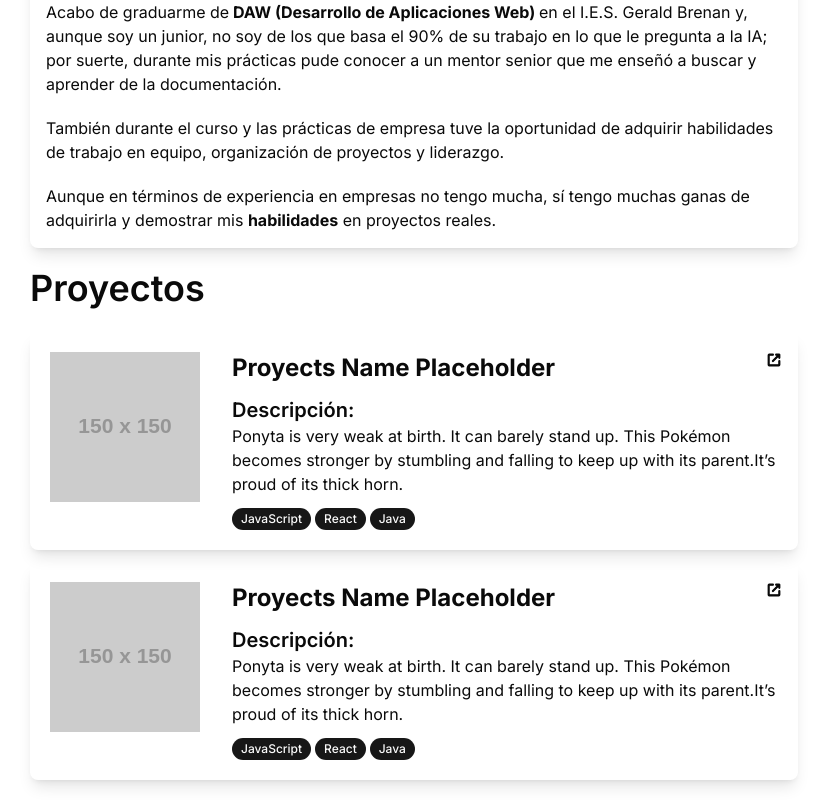
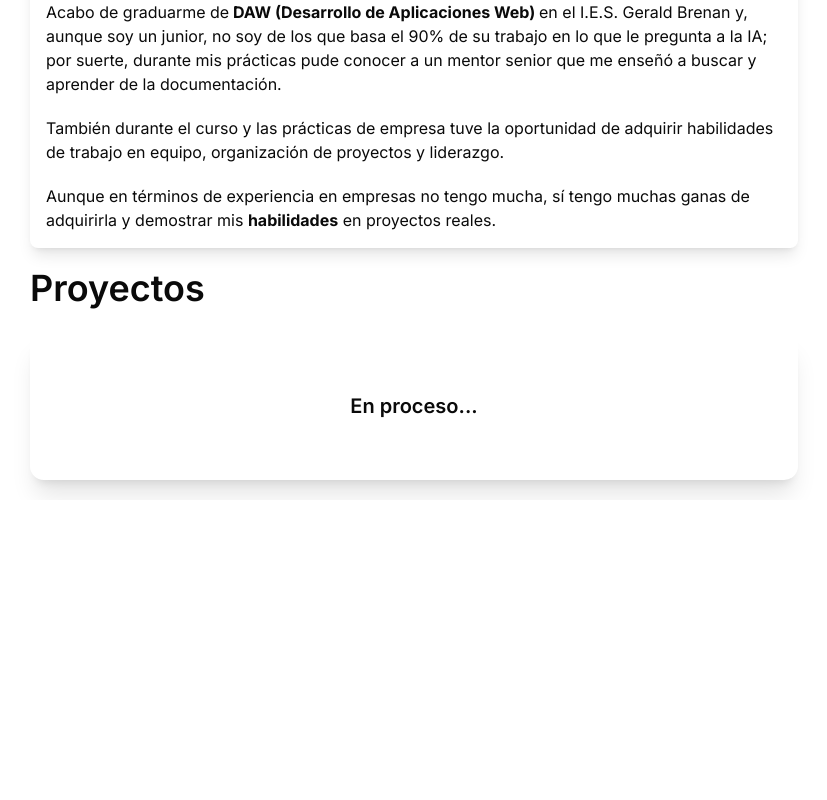
Before and after one commit to sliomota/Portafolio, a React (Vite) app: page / in a window 1280 px wide. Shown: the part 828-1628 px from the top of the page, without its empty margins (226-1053 px from the left). After the commit the page ends 1328 px from the top, so only its background shows below. Built offline with nearby package versions, Linux system fonts and the light colour scheme.

Commit message:
refactor: disabling proyectcard

```diff
--- a/src/components/proyects.tsx
+++ b/src/components/proyects.tsx
@@ -22,7 +22,7 @@ export const Proyects = () => {
     <>
       <section id="proyects" className="sections flex flex-col gap-3">
         <h3 className="subtitle">Proyectos</h3>
-        {proyects.map((current) => (
+        {/* {proyects.map((current) => (
           <ProyectCard
             description={current.description}
             title={current.title}
@@ -30,7 +30,10 @@ export const Proyects = () => {
             direction={current.direction}
             technologies={current.technologies}
           ></ProyectCard>
-        ))}
+        ))} */}
+        <div className="text-center shadow-xl rounded-xl p-15">
+          <h5 className="text-xl font-semibold">En proceso...</h5>
+        </div>
       </section>
     </>
   );
```
